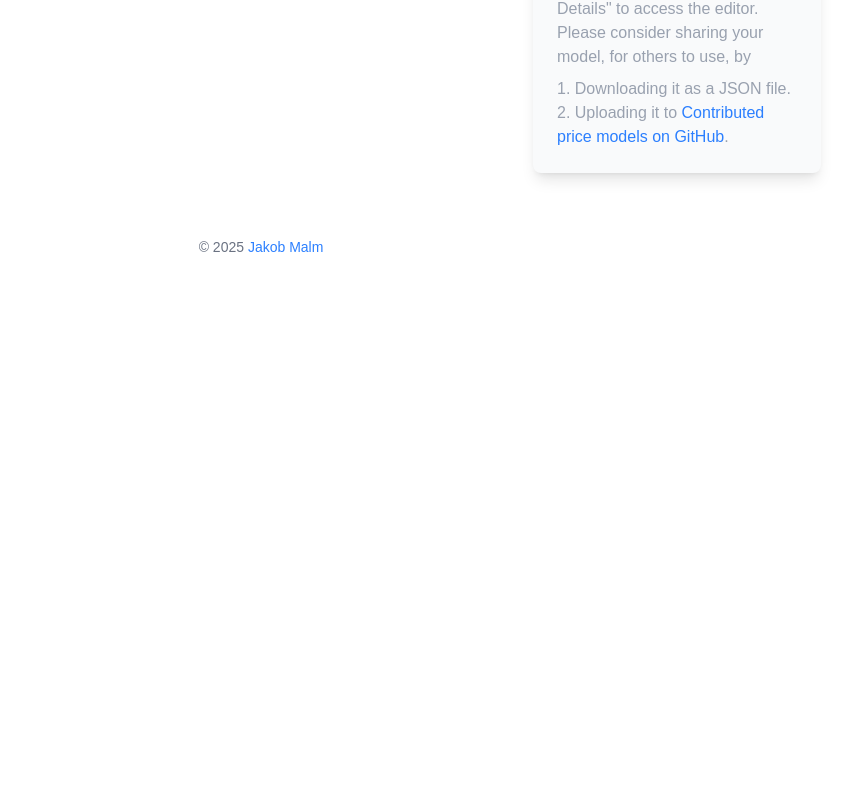
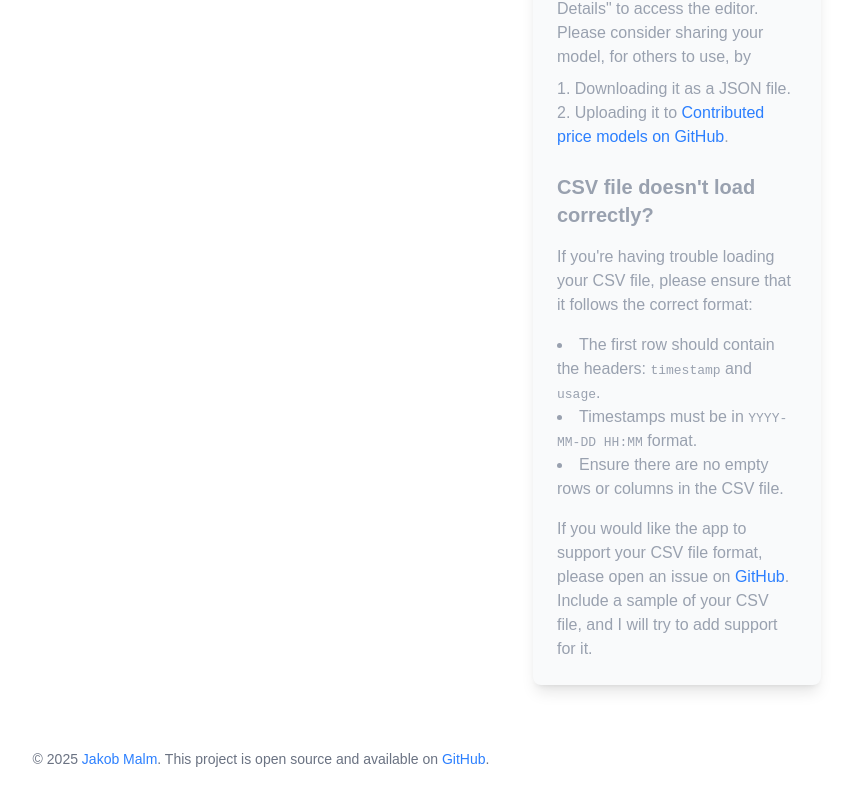
Before and after one commit to jmalm/power-bill-react, a Next.js app: page / in a window 1280 px wide. Shown: the part 787-1592 px from the top of the page, without its empty margins (379-1229 px from the left). Before the commit the page ends 1156 px from the top, so only its background shows below. Built offline with nearby package versions, Linux system fonts and the light colour scheme.

Commit message:
Improve documentation on CSV errors

```diff
--- a/app/page.tsx
+++ b/app/page.tsx
@@ -133,7 +133,7 @@ export default function Home() {
             </p>
             <p className="mb-4">
               2. Upload a CSV file containing your electricity usage data. The
-              CSV should contain electricity usage per hour, and have two columns:{" "}
+              CSV should contain electricity usage <em>per hour</em>, and have two columns:{" "}
               <span style={{ fontFamily: "monospace" }}>timestamp</span>{" "}
               (the start of the hour, in YYYY-MM-DD HH:MM format), and{" "}
               <span style={{ fontFamily: "monospace" }}>usage</span>{" "}
@@ -167,6 +167,46 @@ export default function Home() {
                 .
               </li>
             </ol>
+
+            <h2 className="text-xl font-semibold mt-6 mb-4">
+              CSV file doesn't load correctly?
+            </h2>
+            <p className="mb-4">
+              If you're having trouble loading your CSV file, please ensure that
+              it follows the correct format:
+            </p>
+            <ul className="list-disc list-inside mb-4">
+              <li>
+                The first row should contain the headers:{" "}
+                <span style={{ fontFamily: "monospace" }}>timestamp</span>{" "}
+                and{" "}
+                <span style={{ fontFamily: "monospace" }}>usage</span>.
+              </li>
+              <li>
+                Timestamps must be in{" "}
+                <span style={{ fontFamily: "monospace" }}>
+                  YYYY-MM-DD HH:MM
+                </span>{" "}
+                format.
+              </li>
+              <li>
+                Ensure there are no empty rows or columns in the CSV file.
+              </li>
+            </ul>
+            <p className="mt-4">
+              If you would like the app to support your CSV file format, please
+              open an issue on{" "}
+              <a
+                href="https://github.com/jmalm/power-bill-react/issues"
+                target="_blank"
+                rel="noopener noreferrer"
+                className="text-blue-500 hover:underline"
+              >
+                GitHub
+              </a>
+              . Include a sample of your CSV file, and I will try to add
+              support for it.
+            </p>
           </div>
         </div>
       </div>
@@ -182,6 +222,16 @@ export default function Home() {
           >
             Jakob Malm
           </a>
+          . This project is open source and available on{" "}
+          <a
+            href="https://github.com/jmalm/power-bill-react"
+            target="_blank"
+            rel="noopener noreferrer"
+            className="text-blue-500 hover:underline"
+          >
+            GitHub
+          </a>
+          .
         </p>
       </footer>
     </main>
```
